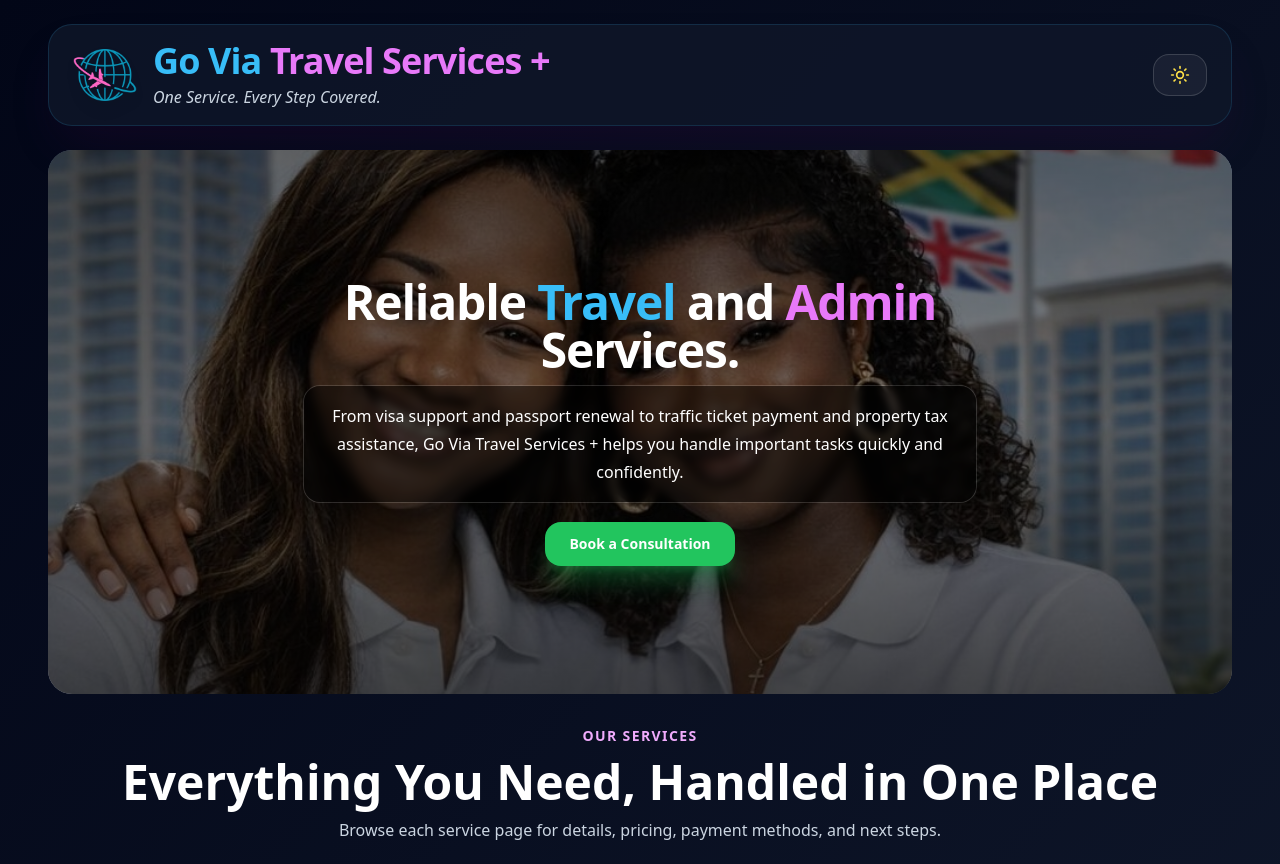
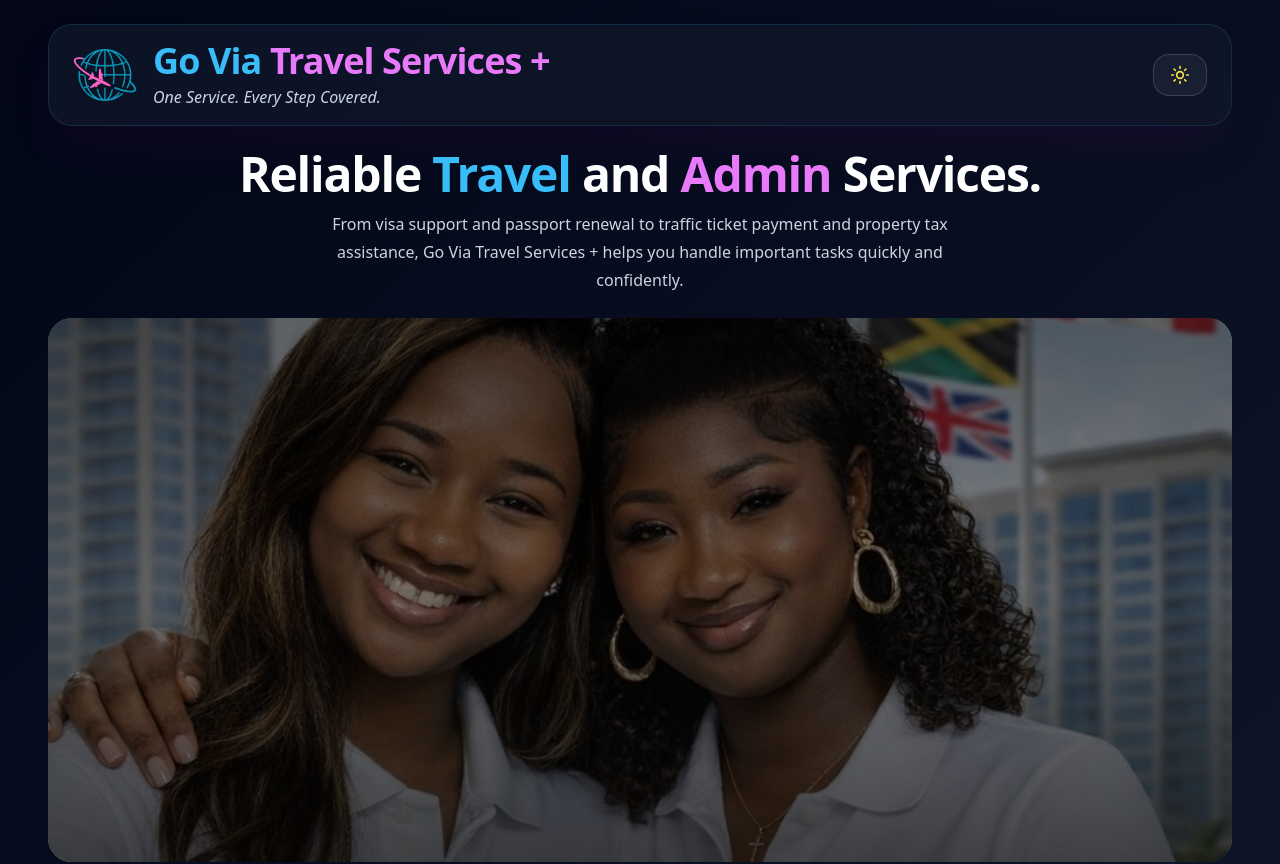
Before and after one commit to forbesoneca/go-via-website, a React (Vite) app: page / in a window 1280 px wide. Shown: the top 864 px of the page. Built offline with nearby package versions, Linux system fonts and the light colour scheme.

Commit message:
New Home Page v3

```diff
--- a/src/App.jsx
+++ b/src/App.jsx
@@ -345,7 +345,6 @@ function paymentPathForMethod(method) {
     MoneyGram: '/payments/moneygram',
     LYNK: '/payments/lynk',
   };
-
   return pathMap[method] || '/payments';
 }
 
@@ -356,7 +355,6 @@ function getPaymentLogo(title) {
     MoneyGram: images.moneygram,
     LYNK: images.lynk,
   };
-
   return logoMap[title] || null;
 }
 
@@ -368,7 +366,6 @@ function getAccountLogo(heading) {
     'LYNK Details': images.lynk,
     'Receiver Details': null,
   };
-
   return logoMap[heading] || null;
 }
 
@@ -387,14 +384,13 @@ function subtlePanelClasses(isDark) {
 }
 
 function runDevTests() {
-  if (typeof import.meta === 'undefined' || !import.meta.env || !import.meta.env.DEV) {
-    return;
-  }
+  if (typeof import.meta === 'undefined' || !import.meta.env || !import.meta.env.DEV) return;
 
   console.assert(paymentPathForMethod('LYNK') === '/payments/lynk', 'LYNK route should resolve');
   console.assert(paymentPathForMethod('Other') === '/payments', 'Unknown payment methods should fall back');
   console.assert(buildWhatsAppLink('hello world').includes('hello%20world'), 'WhatsApp link should encode spaces');
   console.assert(withBase('logo.png').includes('logo.png'), 'withBase should preserve file name');
+  console.assert(getPaymentLogo('LYNK')?.includes('LYNK.png'), 'LYNK logo should resolve');
 }
 
 runDevTests();
@@ -456,12 +452,7 @@ function Layout({ children }) {
   const isDark = theme === 'dark';
 
   return (
-    <div
-      className={clsx(
-        'min-h-screen transition-colors duration-300',
-        isDark ? 'bg-[#030712] text-white' : 'bg-slate-50 text-slate-900'
-      )}
-    >
+    <div className={clsx('min-h-screen transition-colors duration-300', isDark ? 'bg-[#030712] text-white' : 'bg-slate-50 text-slate-900')}>
       <header
         className={clsx(
           'relative overflow-hidden transition-colors duration-300',
@@ -491,12 +482,7 @@ function Layout({ children }) {
                   <span className="text-fuchsia-400">Travel Services</span>{' '}
                   <span className="text-fuchsia-400">+</span>
                 </div>
-                <div
-                  className={clsx(
-                    'mt-1 text-sm italic leading-relaxed sm:text-base',
-                    isDark ? 'text-slate-300' : 'text-slate-600'
-                  )}
-                >
+                <div className={clsx('mt-1 text-sm italic leading-relaxed sm:text-base', isDark ? 'text-slate-300' : 'text-slate-600')}>
                   One Service. Every Step Covered.
                 </div>
               </div>
@@ -544,21 +530,11 @@ function Layout({ children }) {
         </div>
       </header>
 
-      <footer
-        className={clsx(
-          'border-t transition-colors duration-300',
-          isDark ? 'border-white/10 bg-slate-900/60' : 'border-slate-200 bg-white'
-        )}
-      >
+      <footer className={clsx('border-t transition-colors duration-300', isDark ? 'border-white/10 bg-slate-900/60' : 'border-slate-200 bg-white')}>
         <div className="mx-auto max-w-7xl px-6 py-10 md:px-10 lg:px-12">
           <div className="grid gap-5 lg:grid-cols-[1.2fr_0.8fr] lg:items-center">
             <div>
-              <div
-                className={clsx(
-                  'text-sm font-semibold uppercase tracking-widest',
-                  isDark ? 'text-sky-300' : 'text-sky-700'
-                )}
-              >
+              <div className={clsx('text-sm font-semibold uppercase tracking-widest', isDark ? 'text-sky-300' : 'text-sky-700')}>
                 Ready to get started?
               </div>
               <h3 className="mt-2 text-3xl font-black md:text-4xl">Book a Consultation Today</h3>
@@ -731,8 +707,26 @@ function HomePage() {
 
   return (
     <>
-      {/* HERO aligned with page width */}
       <section className="mx-auto max-w-7xl px-1 md:px-0">
+        <div className="mb-6 text-center">
+          <h1 className="text-3xl font-black leading-tight tracking-tight sm:text-4xl md:text-5xl">
+            Reliable <span className="text-sky-400">Travel</span> and{' '}
+            <span className="text-fuchsia-400">Admin</span> Services.
+          </h1>
+
+          <p
+            className={clsx(
+              'mx-auto mt-3 max-w-2xl text-sm font-medium leading-6 sm:text-base sm:leading-7',
+              isDark ? 'text-slate-300' : 'text-slate-600'
+            )}
+          >
+            From visa support and passport renewal to traffic ticket payment and property tax assistance,
+            Go Via Travel Services + helps you handle important tasks quickly and confidently.
+          </p>
+
+
+        </div>
+
         <div className="relative overflow-hidden rounded-3xl">
           <img
             src={images.hero}
@@ -740,8 +734,6 @@ function HomePage() {
             fetchPriority="high"
             className="h-[22rem] w-full object-cover sm:h-[26rem] md:h-[30rem] lg:h-[34rem]"
           />
-
-          {/* gradient overlay */}
           <div
             className={clsx(
               'pointer-events-none absolute inset-0',
@@ -750,31 +742,6 @@ function HomePage() {
                 : 'bg-gradient-to-b from-black/35 via-black/20 to-black/55'
             )}
           />
-
-          {/* centered content */}
-          <div className="absolute inset-0 flex items-center justify-center px-4">
-            <div className="mx-auto max-w-3xl text-center">
-              <h1 className="text-3xl font-black leading-tight tracking-tight text-white drop-shadow-xl sm:text-4xl md:text-5xl">
-                Reliable <span className="text-sky-400">Travel</span> and{' '}
-                <span className="text-fuchsia-400">Admin</span> Services.
-              </h1>
-
-              <div className="mx-auto mt-3 max-w-2xl rounded-2xl bg-black/45 px-4 py-3 backdrop-blur-sm ring-1 ring-white/15 sm:px-5 sm:py-4 dark:bg-black/45">
-                <p className="text-sm font-medium leading-6 text-white sm:text-base sm:leading-7">
-                  From visa support and passport renewal to traffic ticket payment and property tax assistance, Go Via Travel Services + helps you handle important tasks quickly and confidently.
-                </p>
-              </div>
-
-              <div className="mt-5 flex justify-center">
-                <a
-                  href={contact.whatsappBase}
-                  className="rounded-2xl bg-green-500 px-6 py-3 text-sm font-semibold text-white shadow-xl shadow-green-500/30 transition hover:scale-[1.04]"
-                >
-                  Book a Consultation
-                </a>
-              </div>
-            </div>
-          </div>
         </div>
       </section>
 
@@ -836,7 +803,9 @@ function ServicePage({
             Service Details
           </div>
           <h1 className="mt-3 text-4xl font-black leading-tight tracking-tight sm:text-5xl">{title}</h1>
-          <p className={clsx('mt-2 text-lg font-semibold', isDark ? 'text-fuchsia-300' : 'text-fuchsia-700')}>{subtitle}</p>
+          <p className={clsx('mt-2 text-lg font-semibold', isDark ? 'text-fuchsia-300' : 'text-fuchsia-700')}>
+            {subtitle}
+          </p>
           <p className={clsx('mt-4 max-w-3xl text-base leading-7', isDark ? 'text-slate-300' : 'text-slate-600')}>
             {description}
           </p>
@@ -867,8 +836,12 @@ function ServicePage({
                     isDark ? 'border-white/10 bg-white/5' : 'border-slate-200 bg-white'
                   )}
                 >
-                  <div className={clsx('text-sm font-medium', isDark ? 'text-slate-200' : 'text-slate-700')}>{item.label}</div>
-                  <div className={clsx('text-lg font-black sm:text-xl', isDark ? 'text-white' : 'text-slate-900')}>{item.price}</div>
+                  <div className={clsx('text-sm font-medium', isDark ? 'text-slate-200' : 'text-slate-700')}>
+                    {item.label}
+                  </div>
+                  <div className={clsx('text-lg font-black sm:text-xl', isDark ? 'text-white' : 'text-slate-900')}>
+                    {item.price}
+                  </div>
                 </div>
               ))}
             </div>
@@ -952,7 +925,9 @@ function PaymentMethodPage({ title, subtitle, icon: Icon, description, details,
               ))}
             </div>
           ) : null}
-          <p className={clsx('mt-2 text-lg font-semibold', isDark ? 'text-fuchsia-300' : 'text-fuchsia-700')}>{subtitle}</p>
+          <p className={clsx('mt-2 text-lg font-semibold', isDark ? 'text-fuchsia-300' : 'text-fuchsia-700')}>
+            {subtitle}
+          </p>
           <p className={clsx('mt-4 max-w-3xl text-base leading-7', isDark ? 'text-slate-300' : 'text-slate-600')}>
             {description}
           </p>
@@ -964,10 +939,7 @@ function PaymentMethodPage({ title, subtitle, icon: Icon, description, details,
             {details.map((item) => (
               <div
                 key={item}
-                className={clsx(
-                  'rounded-2xl px-4 py-3 text-sm',
-                  isDark ? 'bg-slate-950/40 text-slate-200' : 'bg-slate-50 text-slate-700'
-                )}
+                className={clsx('rounded-2xl px-4 py-3 text-sm', isDark ? 'bg-slate-950/40 text-slate-200' : 'bg-slate-50 text-slate-700')}
               >
                 {item}
               </div>
@@ -986,7 +958,9 @@ function PaymentMethodPage({ title, subtitle, icon: Icon, description, details,
                     <img src={accountLogo} alt={account.heading} className="h-10 w-auto object-contain sm:h-12" />
                   </div>
                 ) : (
-                  <div className={clsx('text-lg font-bold', isDark ? 'text-white' : 'text-slate-900')}>{account.heading}</div>
+                  <div className={clsx('text-lg font-bold', isDark ? 'text-white' : 'text-slate-900')}>
+                    {account.heading}
+                  </div>
                 )}
 
                 <div className="mt-4 grid gap-3">
@@ -1043,7 +1017,9 @@ function PaymentMethodPage({ title, subtitle, icon: Icon, description, details,
                 >
                   {index + 1}
                 </div>
-                <div className={clsx('text-sm leading-6', isDark ? 'text-slate-200' : 'text-slate-700')}>{step}</div>
+                <div className={clsx('text-sm leading-6', isDark ? 'text-slate-200' : 'text-slate-700')}>
+                  {step}
+                </div>
               </div>
             ))}
           </div>
@@ -1156,7 +1132,9 @@ function VisaServicesPage() {
               )}
             >
               <div className="text-2xl">{country.flag}</div>
-              <div className={clsx('mt-2 text-lg font-bold', isDark ? 'text-white' : 'text-slate-900')}>{country.title}</div>
+              <div className={clsx('mt-2 text-lg font-bold', isDark ? 'text-white' : 'text-slate-900')}>
+                {country.title}
+              </div>
               <div className="mt-2">
                 <span
                   className={clsx(
```
